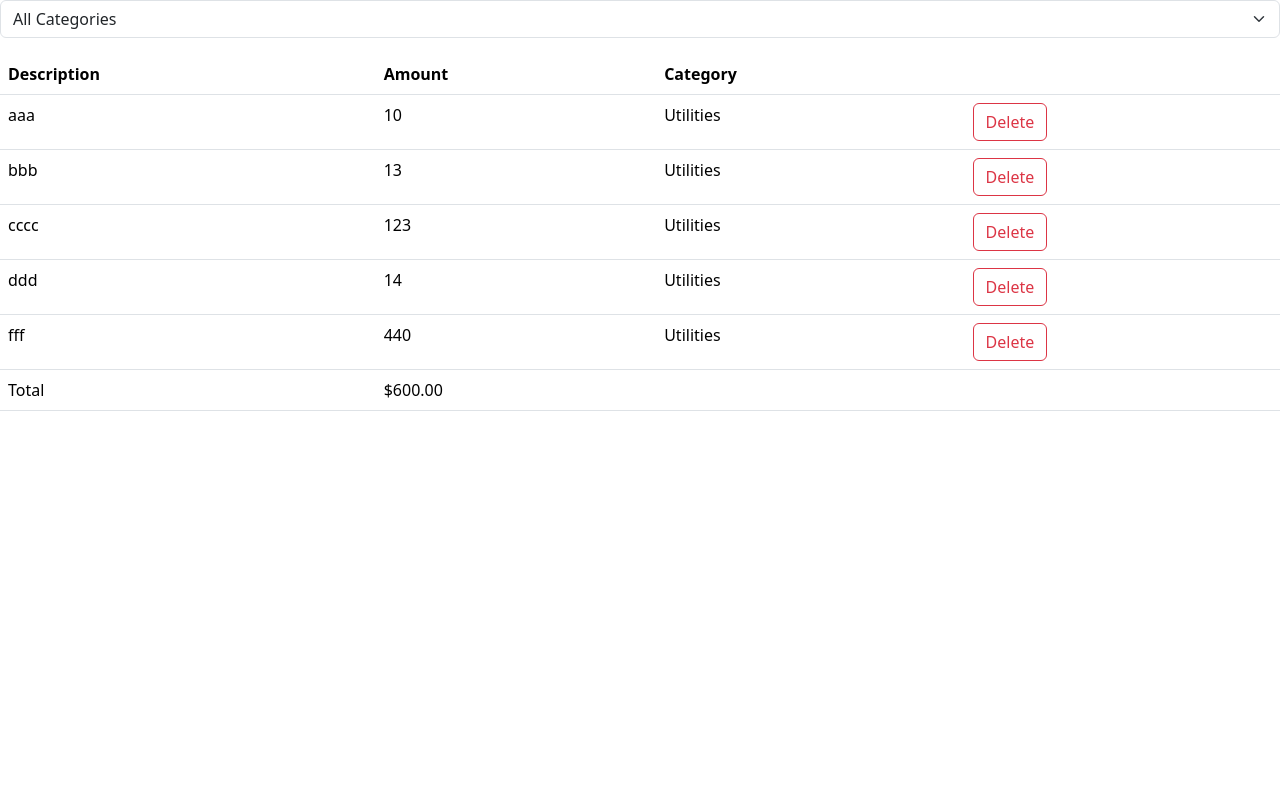
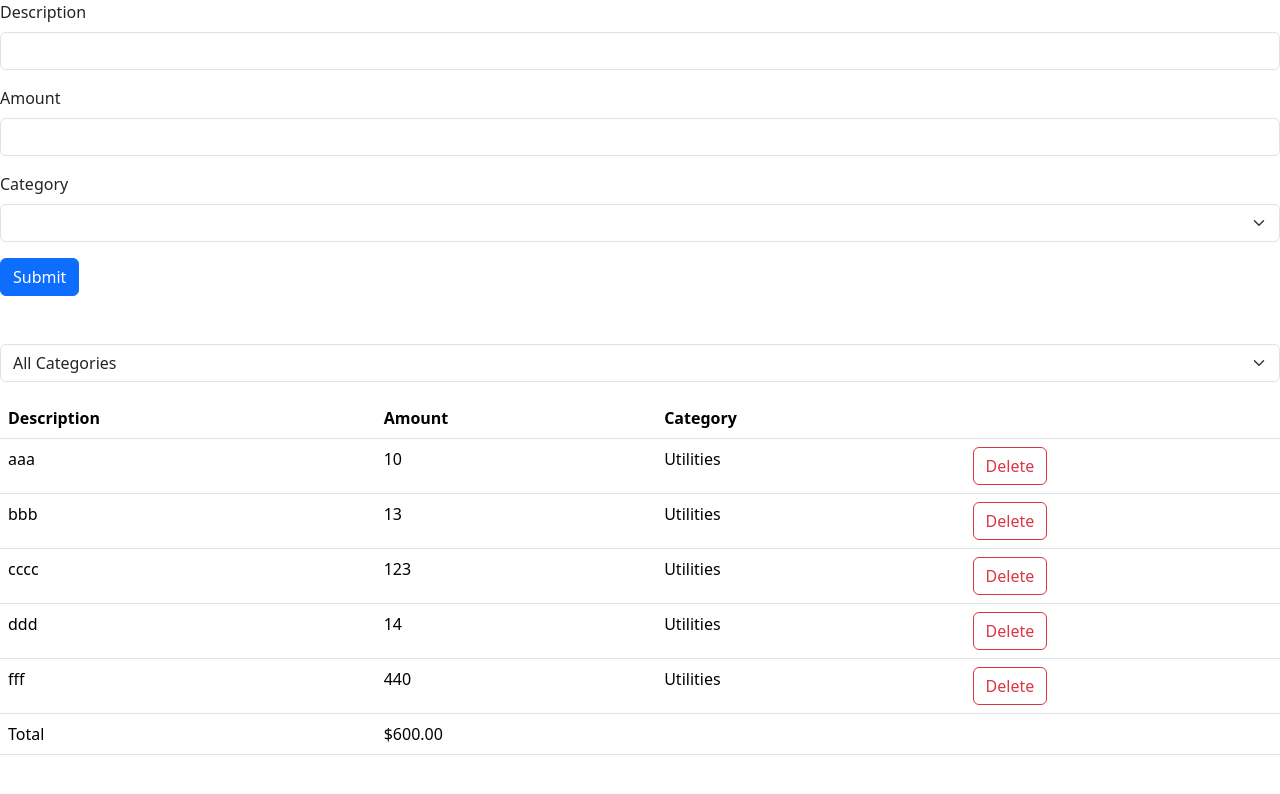
Before and after one commit to mahbub045/react-app, a React (Vite) app: page / in a window 1280 px wide. Shown: the top 794 px of the page. Built offline with nearby package versions, Linux system fonts and the light colour scheme.

Commit message:
13- Building the Expense Form

```diff
--- a/src/App.tsx
+++ b/src/App.tsx
@@ -1,6 +1,9 @@
 import { useState } from "react";
 import ExpenseFilter from "./expense-tracker/components/ExpenseFilter";
 import ExpenseList from "./expense-tracker/components/ExpenseList";
+import ExpenseForm from "./expense-tracker/components/ExpenseForm";
+
+export const categories = ["Groceries", "Utilities", "Entertainment"]
 
 function App() {
   // const items = ["New Yourk", "Los Angeles", "San Francisco"];
@@ -30,6 +33,9 @@
       <Like onClick={() => console.log("Clicked")} />
         <Message/> */}
       {/* <Form /> */}
+      <div className="mb-5">
+        <ExpenseForm/>
+      </div>
       <div className="mb-3">
         <ExpenseFilter
           onSelectCategory={(category) => setSelectedCategory(category)}
--- a/src/expense-tracker/components/ExpenseFilter.tsx
+++ b/src/expense-tracker/components/ExpenseFilter.tsx
@@ -1,3 +1,5 @@
+import { categories } from "../../App";
+
 interface Props {
   onSelectCategory: (category: string) => void;
 }
@@ -9,9 +11,11 @@
         onChange={(event) => onSelectCategory(event.target.value)}
       >
         <option value="">All Categories</option>
-        <option value="Groceries">Groceries</option>
-        <option value="Utilities">Utilities</option>
-        <option value="Entertaiment">Entertaiment</option>
+        {categories.map((category) => (
+          <option key={category} value={category}>
+            {category}
+          </option>
+        ))}
       </select>
     </>
   );
--- /dev/null
+++ b/src/expense-tracker/components/ExpenseForm.tsx
@@ -0,0 +1,36 @@
+import { categories } from "../../App";
+
+const ExpenseForm = () => {
+  return (
+    <form>
+      <div className="mb-3">
+        <label htmlFor="description" className="form-label">
+          Description
+        </label>
+        <input id="description" type="text" className="form-control" />
+      </div>
+      <div className="mb-3">
+        <label htmlFor="amount" className="form-label">
+          Amount
+        </label>
+        <input id="amount" type="number" className="form-control" />
+      </div>
+      <div className="mb-3">
+        <label htmlFor="category" className="form-label">
+          Category
+        </label>
+        <select id="category" className="form-select">
+          <option value=""></option>
+          {categories.map((category) => (
+            <option key={category} value={category}>
+              {category}
+            </option>
+          ))}
+        </select>
+      </div>
+      <button className="btn btn-primary">Submit</button>
+    </form>
+  );
+};
+
+export default ExpenseForm;
```
